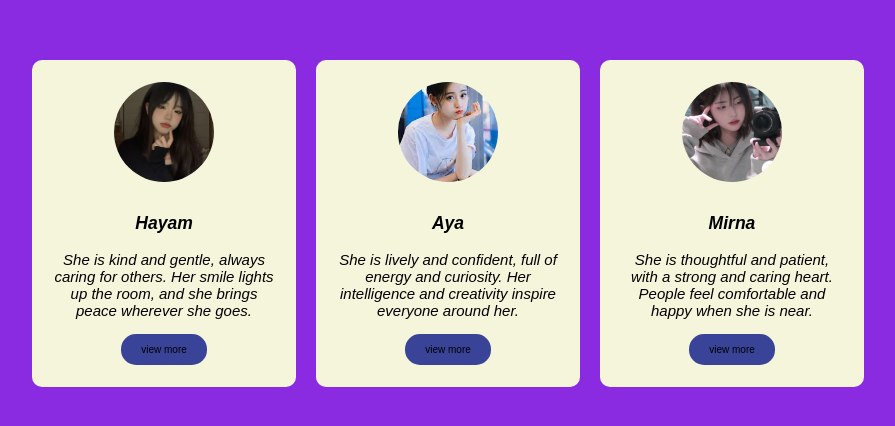
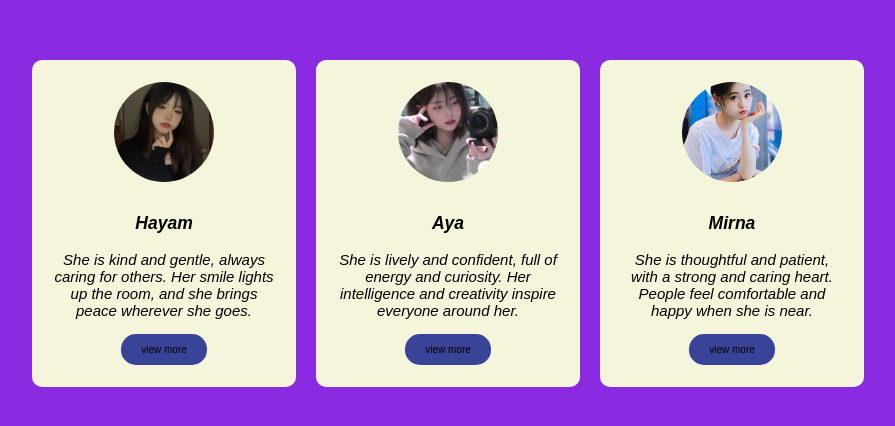
Before and after one commit to chaimaeomniyaa-ux/new-project-3, a plain HTML site: page index.html in a window 1280 px wide. Shown: the part 140-566 px from the top of the page, without its empty margins (192-1087 px from the left). Drawn offline with Linux system fonts and the light colour scheme.

Commit message:
updated image names

```diff
--- a/index.html
+++ b/index.html
@@ -10,21 +10,21 @@
     <div class="container" >
              <!--carte 1 -->
         <div class = "cart" >
-            <img src="images/image1.jpg" alt="photo" class="photo" >
+            <img src="images/img1.jpg" alt="photo" class="photo" >
             <h3> Hayam </h3>
             <p> She is kind and gentle, always caring for others. Her smile lights up the room, and she brings peace wherever she goes.</p>
             <button class="button">view more </button>
         </div>
              <!--carte 2 -->
         <div class = "cart" >
-            <img src="images/image2.jpg" alt="photo" class="photo" >
+            <img src="images/img2.jpg" alt="photo" class="photo" >
             <h3> Aya </h3>
             <p> She is lively and confident, full of energy and curiosity. Her intelligence and creativity inspire everyone around her.</p>
             <button class="button">view more </button>
         </div>
              <!--carte 3 -->
         <div class = "cart" >
-            <img src="images/image3.jpg" alt="photo" class="photo" >
+            <img src="images/img3.jpg" alt="photo" class="photo" >
             <h3> Mirna </h3>
             <p> She is thoughtful and patient, with a strong and caring heart. People feel comfortable and happy when she is near.</p>
             <button class="button">view more </button>
```
Also changed, not shown: images/img1.jpg (renamed from images/image1.jpg), images/img2.jpg (renamed from images/image3.jpg), images/img3.jpg (renamed from images/image2.jpg).
